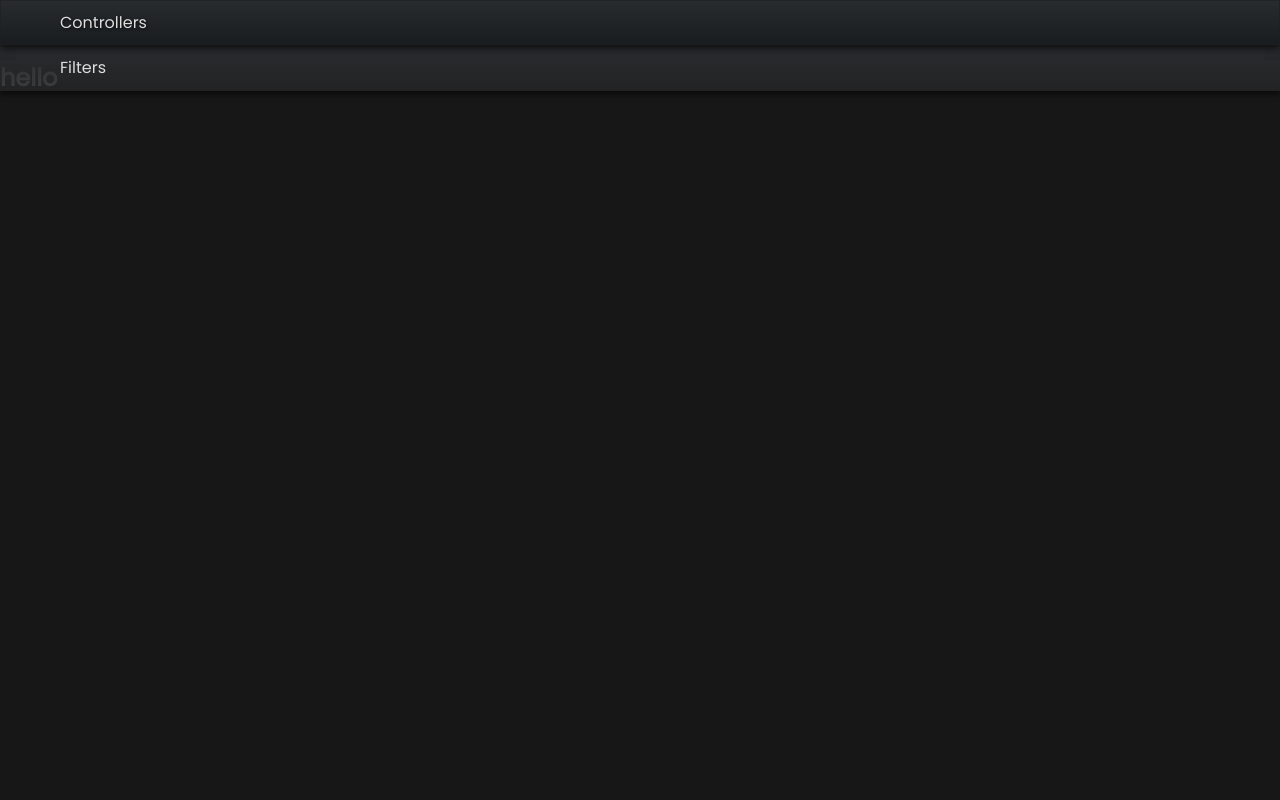
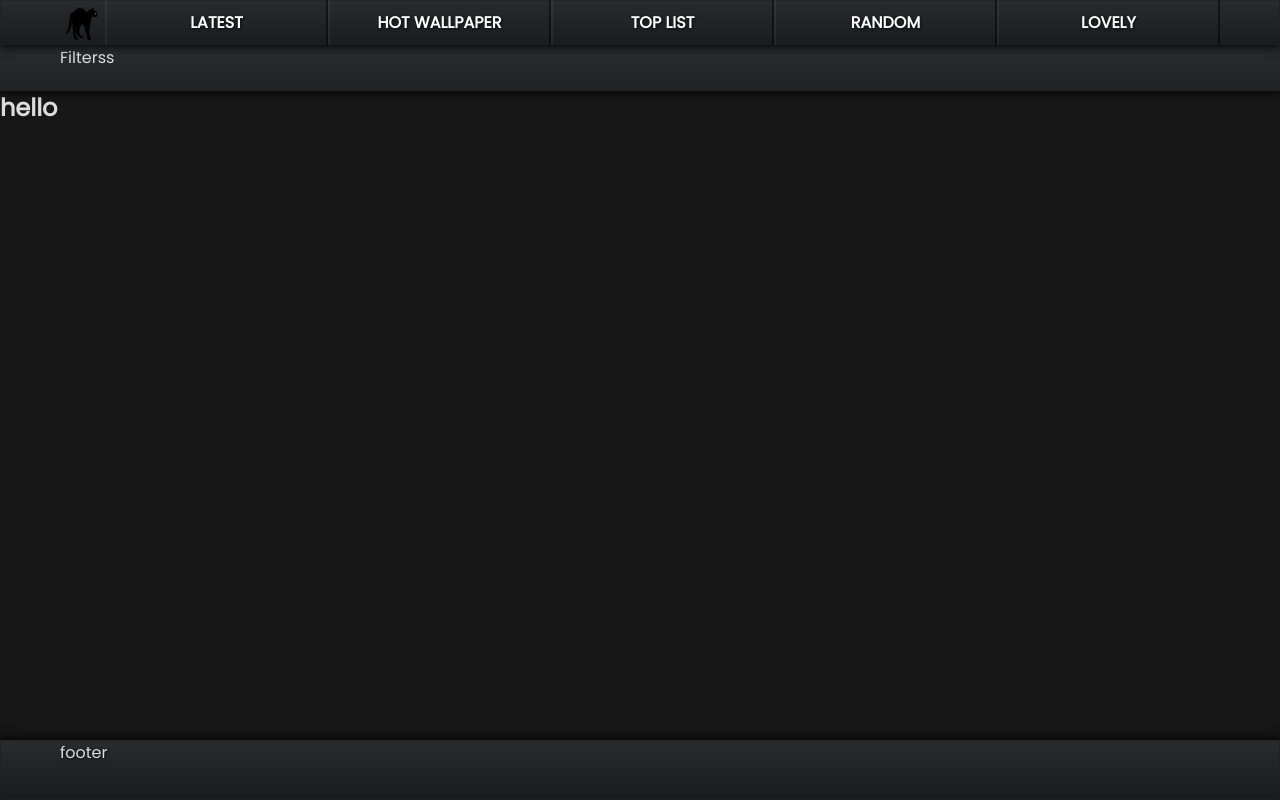
Before and after one commit to kozzztia/wallhaven, a React (Vite) app: page / in a window 1280 px wide. Shown: the top 800 px of the page. Built offline with nearby package versions, Linux system fonts and the light colour scheme.

Commit message:
header liks/ mistake

```diff
--- a/src/components/Layout/Controllers/Controllers.jsx
+++ b/src/components/Layout/Controllers/Controllers.jsx
@@ -1,13 +1,23 @@
 import styles from "./styles.module.css";
 import PropTypes from 'prop-types';
+import Logo from "../Logo/Logo";
+import { links } from "../../../consts";
+import HeaderLink from '../HeaderLink/HeaderLink';
 
 
-const Controllers = ({ className }) => {
-  return (
-    <form className={`${styles.controllers} ${className}`}>
-        Controllers
-    </form>
-  )
+
+
+const Controllers = () => {
+    return (
+        <div className={styles.controllers}>
+            <Logo />
+            {
+                links.map(link =>
+                    <HeaderLink key={link.id} href={link.href} className={styles.link} text={link.text} />
+                )
+            }
+        </div>
+    )
 }
 Controllers.propTypes = {
     className: PropTypes.string,
--- a/src/components/Layout/Controllers/styles.module.css
+++ b/src/components/Layout/Controllers/styles.module.css
@@ -5,4 +5,30 @@
     text-shadow: 1px 1px 3px rgba(0, 0, 0, .75);
     box-shadow: inset 0 0 0 1px rgba(31, 31, 31, .66), 0 0 10px rgba(0, 0, 0, .75), 0 0 10px rgba(0, 0, 0, .75);
     z-index: 11;
+    display: flex;
+    flex-direction: row;
+    align-items: stretch;
+    justify-content: center;
+    .link{
+        flex: 1;
+        background: transparent;
+        border: none;
+        outline: none;
+        border-right: 2px solid rgba(0, 0, 0, .5);
+        border-left: 2px solid rgba(255, 255, 255, .05);
+        display: flex;
+        align-items: center;
+        justify-content: center;
+        font-size: 1.6rem;
+        font-weight: 700;
+        text-decoration: none;
+        color: white;
+        text-shadow: 1px 1px 3px rgba(0, 0, 0, .75);
+        text-transform: uppercase;
+        transition: all .25s ease;
+    }
+    >*{
+       position: relative;
+
+    }
 }
--- a/src/components/Layout/Filters/Filters.jsx
+++ b/src/components/Layout/Filters/Filters.jsx
@@ -2,10 +2,10 @@ import styles from "./styles.module.css";
 import PropTypes from 'prop-types';
 
 
-const Filters = ({ className }) => {
+const Filters = () => {
   return (
-    <nav className={`${styles.filters} ${className}`}>
-        Filters
+    <nav className={styles.filters}>
+        Filterss
     </nav>
   )
 }
--- /dev/null
+++ b/src/components/Layout/HeaderLink/HeaderLink.jsx
@@ -0,0 +1,15 @@
+import PropTypes from 'prop-types';
+
+const HeaderLink = ({href , className, text}) => {
+    return (
+        <a href={href} className={className}>{text}</a>
+    )
+}
+
+HeaderLink.propTypes = {
+    className: PropTypes.string,
+    text: PropTypes.string.isRequired, // Указано, что это обязательное поле
+    href: PropTypes.string.isRequired, // Также обязательное поле
+}
+
+export default HeaderLink;
--- /dev/null
+++ b/src/components/Layout/HeaderLink/styles.module.css
@@ -0,0 +1,4 @@
+
+.link{
+    position: relative;
+}
--- a/src/components/Layout/Layout.jsx
+++ b/src/components/Layout/Layout.jsx
@@ -9,7 +9,7 @@ function Layout({ children }) {
     return (
         <>
             <header className={styles.header}>
-                <Controllers/>
+                <Controllers />
                 <Filters/>
             </header>
 
--- /dev/null
+++ b/src/components/Layout/Logo/Logo.jsx
@@ -0,0 +1,19 @@
+import styles from "./styles.module.css";
+import PropTypes from 'prop-types';
+import logo from '../../../assets/logo.svg'
+
+
+
+const Logo = () => {
+  return (
+    <figure className={styles.logo}>
+        <img src={logo} alt="logo" />
+    </figure>
+  )
+}
+
+Logo.propTypes = {
+    className: PropTypes.string,
+}
+
+export default Logo
--- /dev/null
+++ b/src/components/Layout/Logo/styles.module.css
@@ -0,0 +1,11 @@
+
+.logo{
+    width : calc(var(--header-height)/2);
+    height: calc(var(--header-height)/2);
+    img{
+        width: 100%;
+        height: 100%;
+        object-fit: cover;
+        object-position: center;
+    }
+}
--- a/src/components/Layout/styles.module.css
+++ b/src/components/Layout/styles.module.css
@@ -9,15 +9,21 @@
     height: var(--header-height);
     background-color:  inherit;
     z-index: 9;
+    display: flex;
+    flex-direction: column;
+
     >*{
         padding: var(--layout-padding);
+        flex :1;
     }
 }
-
 .section{
     position: relative;
     border-top: var(--header-height) solid transparent;
-    min-height: calc(200svh - var(--footer-height));
+    min-height: calc(100vh - var(--footer-height));
+    height: 100%;
+    width: 100%;
+    overflow: hidden;
     top: 0;
     left:0;
     right:0;
@@ -27,7 +33,9 @@
 .footer{
     position: relative;
     height: var(--footer-height);
-    >*{
-        padding: var(--layout-padding);
-    }
+    background-color: #212427;
+    background-image: linear-gradient(to bottom, #292c2f 0, #191c1f 100%);
+    text-shadow: 1px 1px 3px rgba(0, 0, 0, .75);
+    box-shadow: inset 0 0 0 1px rgba(31, 31, 31, .66), 0 0 10px rgba(0, 0, 0, .75), 0 0 10px rgba(0, 0, 0, .75);
+    padding: var(--layout-padding);
 }
--- /dev/null
+++ b/src/consts.js
@@ -0,0 +1,33 @@
+export const links = [
+    {
+        id: "1",
+        color: 'green"',
+        href: "latest",
+        text: "latest",
+    },
+    {
+        id: "2",
+        color: 'red"',
+        href: "hot",
+        text: "hot wallpaper",
+    },
+    {
+        id: "3",
+        color: 'violet"',
+        href: "toplist",
+        text: "top list",
+    },
+    {
+        id: "4",
+        color: 'orange"',
+        href: "random",
+        text: "random",
+    },
+    {
+        id: "5",
+        color: 'blue"',
+        href: "lovely",
+        text: "lovely",
+    },
+
+]
--- a/src/index.css
+++ b/src/index.css
@@ -1,16 +1,16 @@
 :root {
   --main-background-color: #171717;
   --main-color: #ddd;
-  --header-height: 60px;
-  --footer-height: 40px;
-  --layout-padding : 10px 60px;
+  --header-height: 90px;
+  --footer-height: 60px;
+  --layout-padding : 0 60px;
 
   @media screen and (max-width: 768px) {
-    --layout-padding : 5px 20px;
+    --layout-padding : 0 20px;
   }
 
   @media screen and (max-width: 480px) {
-    --layout-padding : 5px 10px;
+    --layout-padding : 0 10px;
   }
 
   font-size: 10px;
```
Also changed, not shown: src/assets/logo.svg (added).
